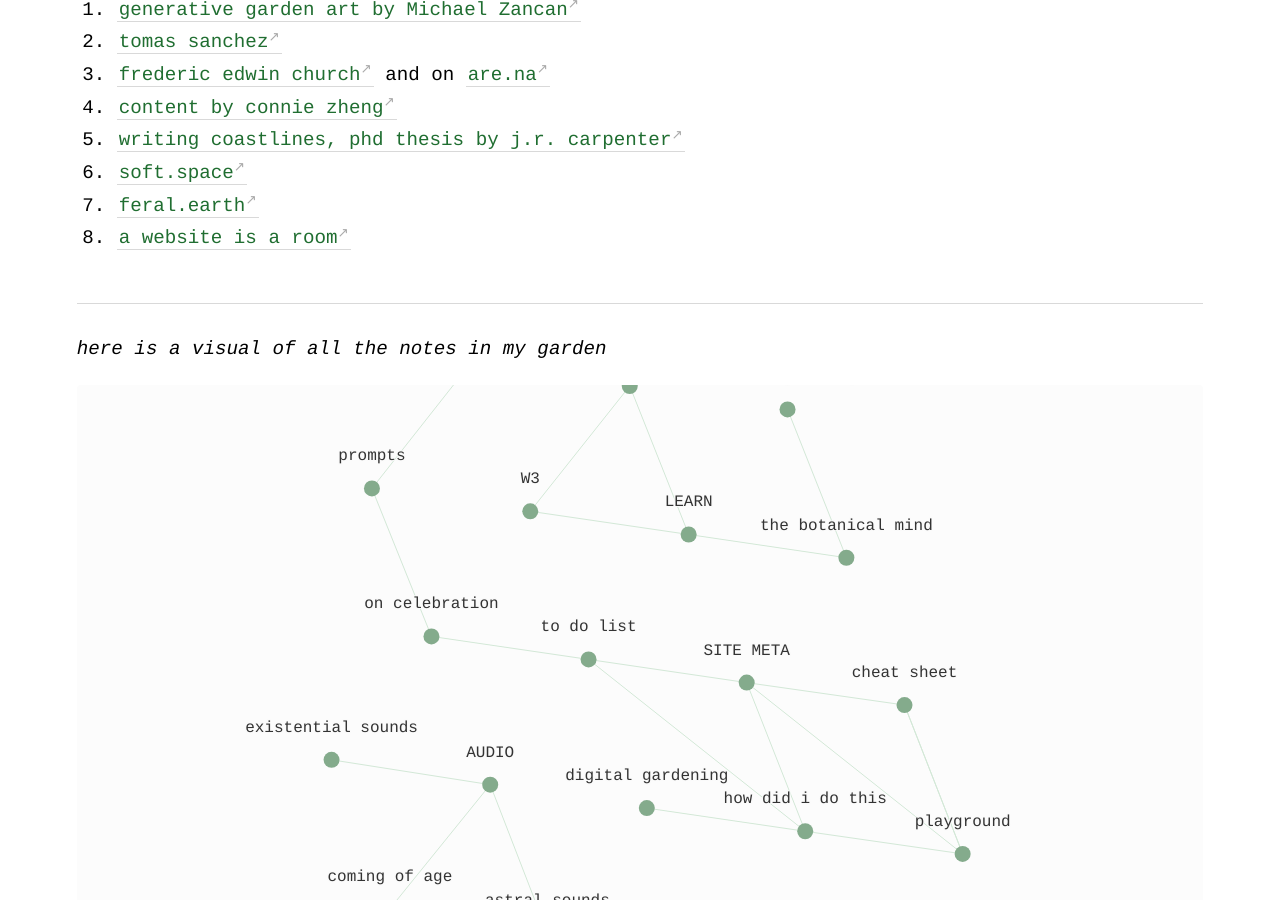
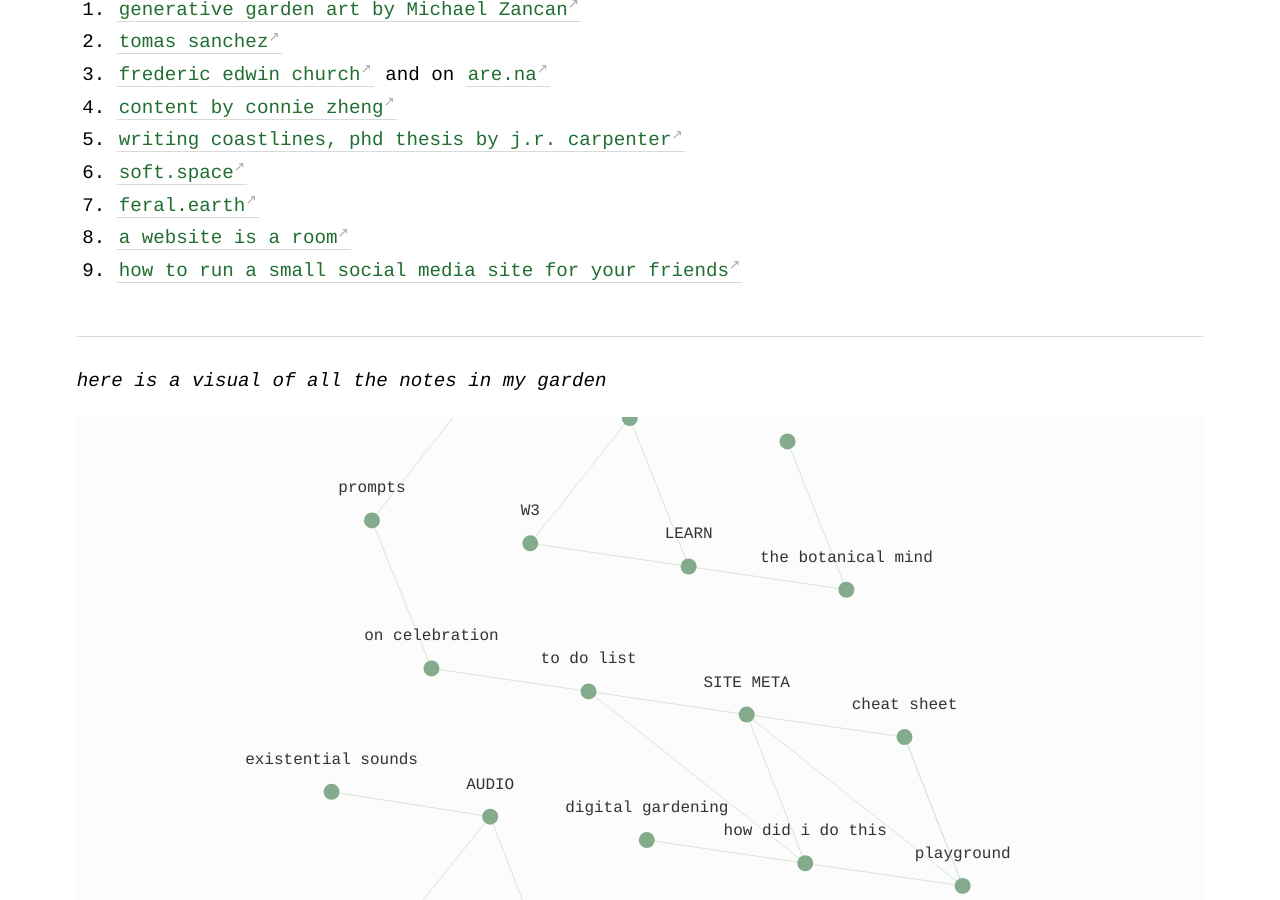
Before and after one commit to geminiworms/talyssagarden.github.io, a Jekyll site: the page built from _notes/big-list.md, in a window 1280 px wide and 900 px high, scrolled down 1210 px. Built offline with Jekyll 4.4.1, drawn with Linux system fonts in a browser that asks for light colours.

Commit message:
Update big-list.md

```diff
--- a/_notes/big-list.md
+++ b/_notes/big-list.md
@@ -37,3 +37,4 @@ title: BIG LIST
 6. [soft.space](https://www.softspace.world/about.html)
 7. [feral.earth](http://feral.earth/)
 8. [a website is a room](https://a-website-is-a-room.net/)
+9. [how to run a small social media site for your friends](https://runyourown.social/)
```
